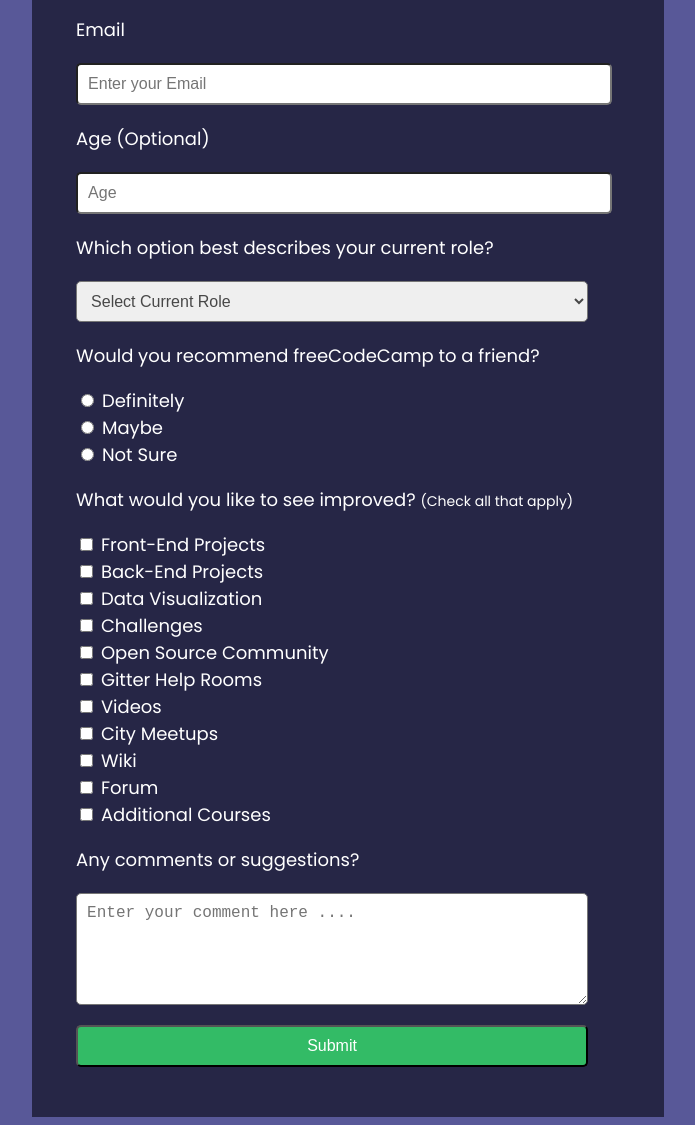
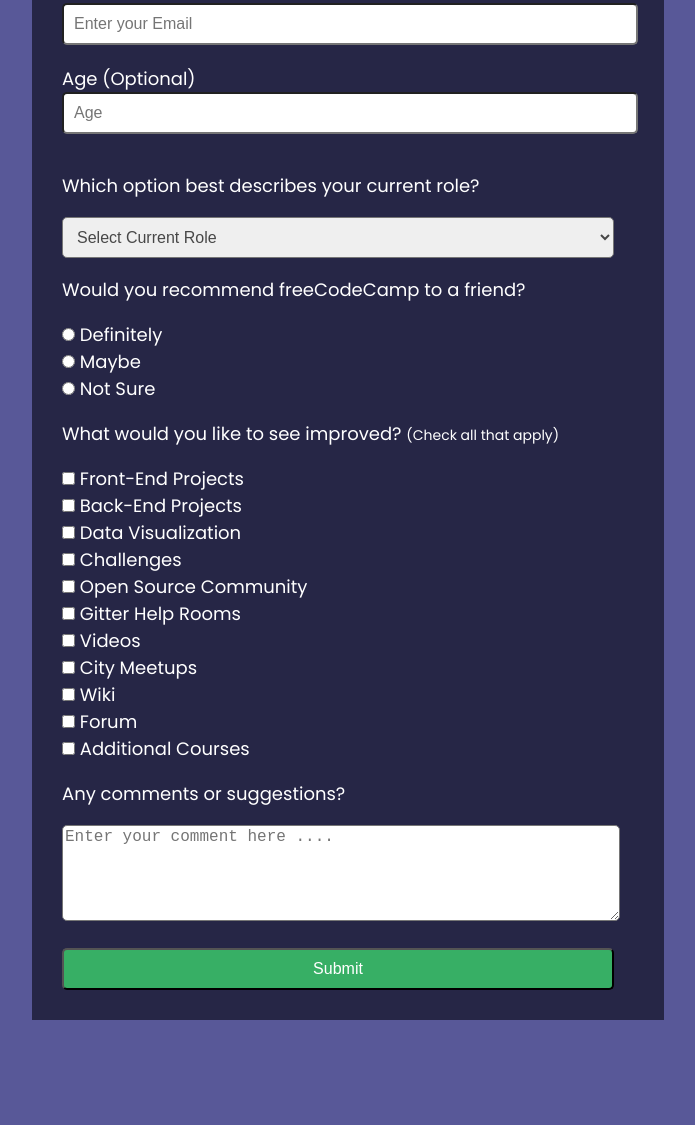
Before and after one commit to souravsaraf2000/Responsive-Wev-Design-Projects-FreeCodeCamp, a plain HTML site: page Project - 2 - Survey Form/index.html in a window 1280 px wide. Shown: the part 263-1388 px from the top of the page, without its empty margins (292-987 px from the left). After the commit the page ends 1291 px from the top, so only its background shows below. Drawn offline with Linux system fonts and the light colour scheme.

Commit message:
Files of Project 2

```diff
--- a/Project - 2 - Survey Form/index.html
+++ b/Project - 2 - Survey Form/index.html
@@ -19,18 +19,24 @@
             <i>Thank you for taking the time to help us improve the platform</i>
         </p>
         <form id="survey-form">
+            <label id="name-label">Name</label>
             <div>
-                <label id="name-label">Name</label>
                 <input type="text" id="name" placeholder="Enter your name" required>
+            </div>
             <label id="email-label">Email</label>
+            <div>
                 <input type="email" name="" id="email" placeholder="Enter your Email" required>
+            </div>
             <label id="number-label">
                 Age (Optional)
             </label>
+            <div>
                 <input type="number" name="" id="number" placeholder="Age" min="1" max="100">
+            </div>
             <p>
                 Which option best describes your current role?
             </p>
+            <div >
                 <select name="dropdown" id="dropdown">
                     <option value="default" disabled selected>Select Current Role</option>
                     <option value="student">Student</option>
@@ -39,15 +45,19 @@
                     <option value="no">Prefer Not to Say</option>
                     <option value="oth">Others</option>
                 </select>
+            </div>
             <p>
                 Would you recommend freeCodeCamp to a friend?
             </p>
+            <div>
                 <input type="radio" name="rec" id="" value="definitely"> Definitely <br>
                 <input type="radio" name="rec" id="" value="maybe"> Maybe <br>
                 <input type="radio" name="rec" id="" value="not-sure"> Not Sure <br>
+            </div>
             <p id="disp">
                 What would you like to see improved? <span>(Check all that apply)</span>
             </p>
+            <div>
                 <input type="checkbox" name="improvement" id="" value="fep"> Front-End Projects <br>
                 <input type="checkbox" name="improvement" id="" value="bep"> Back-End Projects <br>
                 <input type="checkbox" name="improvement" id="" value="dv"> Data Visualization <br>
@@ -59,10 +69,14 @@
                 <input type="checkbox" name="improvement" id="" value="wiki"> Wiki <br>
                 <input type="checkbox" name="improvement" id="" value="forum"> Forum <br>
                 <input type="checkbox" name="improvement" id="" value="ac"> Additional Courses <br>
+            </div>
             <p>
                 Any comments or suggestions?
             </p>
+            <div>
                 <textarea name="" id="" cols="20" rows="5" placeholder="Enter your comment here ...."></textarea>
+            </div>
+            <div id="button">
                 <input type="submit" id="submit" value="Submit">
             </div>
         </form>
--- a/Project - 2 - Survey Form/style.css
+++ b/Project - 2 - Survey Form/style.css
@@ -13,7 +13,6 @@
     font-weight: 200;
     text-align: center;
     margin: 0;
-    padding-bottom: 20px;
 }
 #survey-form{
     margin-left: auto;
@@ -24,31 +23,52 @@
 }
 #dropdown{
     color: rgba(0,0,0,0.7);
-    margin-right: 0;
 }
-span{
+#survey-form div,#survey-form label,#survey-form p{
+    margin-left: auto;
+    margin-right: auto;
+    padding-right: 50px;
+    padding-left: 30px;
+}
+#disp span{
     font-size: 14px;
 }
-#name,#email,#number,#dropdown,textarea,#submit{
-    display: block;
-    margin: 20px 0px;
-    width: 90%;
-}
-input,select,textarea{
-    padding: 10px;
+select,textarea{
     font-size: 16px;
     border-radius: 5px;
+    outline: none;
 }
-#dropdown,textarea{
-    box-sizing: border-box;
+#survey-form div #name,#email,#number,#dropdown,#submit{
+    font-size: 16px;
+    border-radius: 5px;
+    outline: none;
+    width: 100%;
 }
-#survey-form div{
-    width: 90%;
-    margin: 0px auto;
-    padding-left: 25px;
+#name,#email,#number{
+    margin-bottom: 20px;
+}
+#submit,textarea{
+    width: 100%;
+}
+input,select{
+    padding: 10px;
+    margin:auto;
 }
 #submit{
-    padding: 10px 0px;
-    background-color: #3b6;
+    background-color: #37af65;
     color: #fff;
 }
+#button{
+    padding-top: 20px;
+}
+@media screen and (max-width: 900px){
+    #survey-form{
+        width: 75%;
+    }
+}
+@media screen and (max-width: 400px){
+    #survey-form{
+        width: 95vw;
+        margin: 40px auto;
+    }
+}
```
Lines whose indentation alone changed are shown as unchanged.
